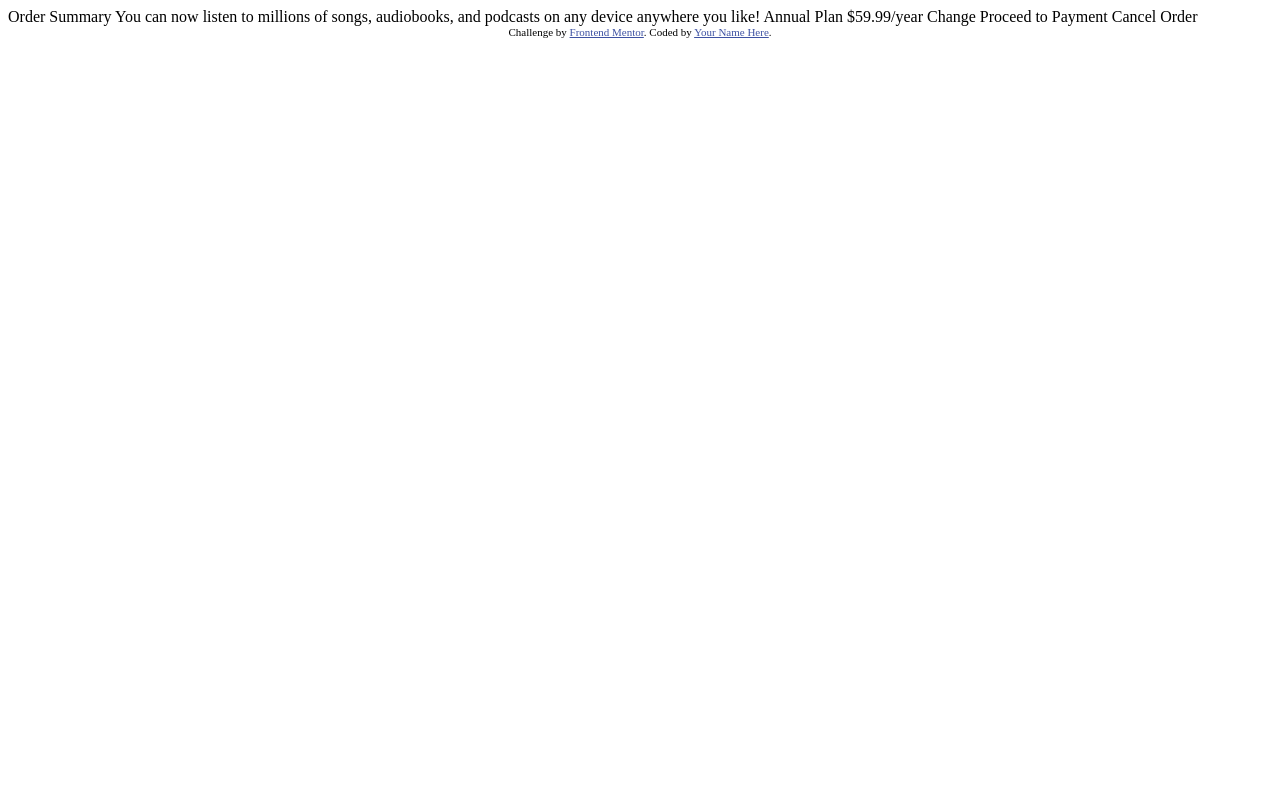
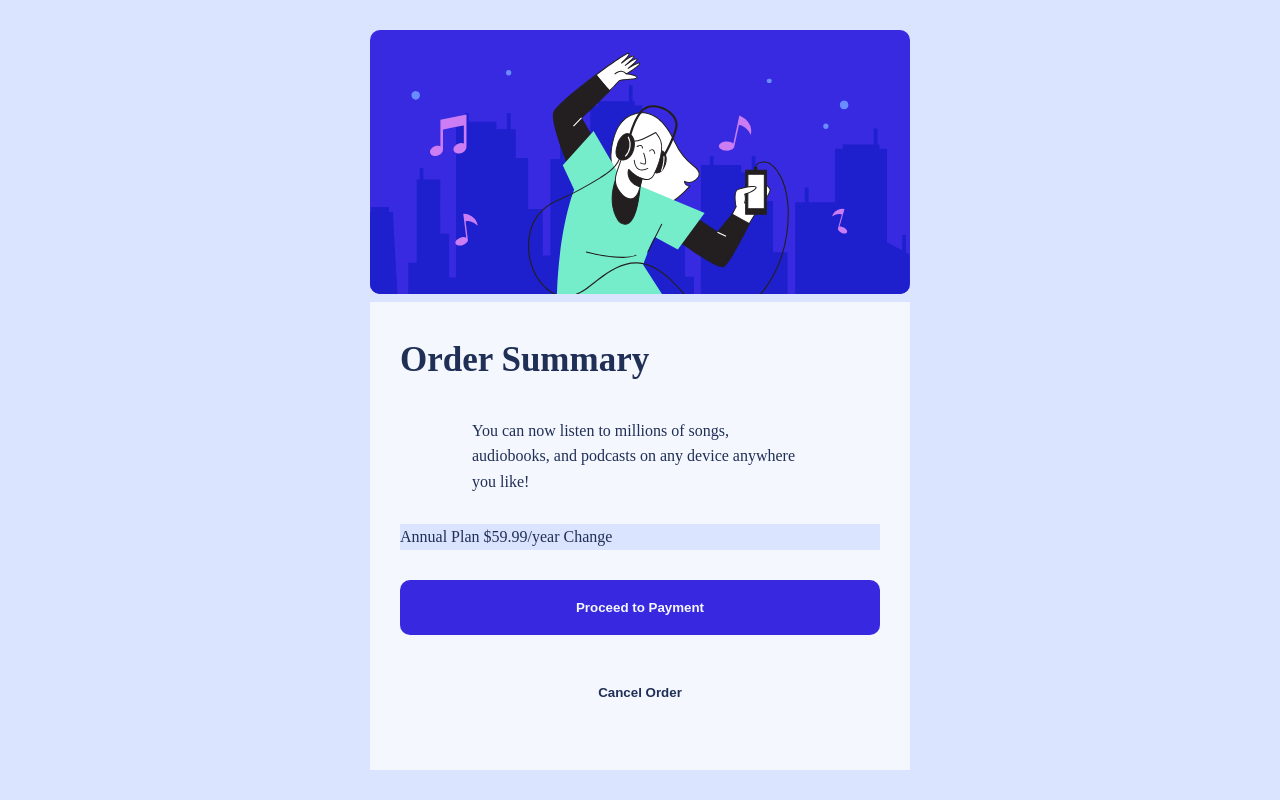
Before and after one commit to cemmanuelonyema/Frontend-Mentors-Projects, a plain HTML site: page order-summary-component-main/index.html in a window 1280 px wide. Drawn offline with Linux system fonts and the light colour scheme.

Commit message:
added a folder and some styles for the order summary

```diff
--- a/order-summary-component-main/index.html
+++ b/order-summary-component-main/index.html
@@ -1,37 +1,62 @@
 <!DOCTYPE html>
 <html lang="en">
-<head>
-  <meta charset="UTF-8">
-  <meta name="viewport" content="width=device-width, initial-scale=1.0"> <!-- displays site properly based on user's device -->
+  <head>
+    <meta charset="UTF-8" />
+    <meta name="viewport" content="width=device-width, initial-scale=1.0" />
+    <!-- displays site properly based on user's device -->
 
-  <link rel="icon" type="image/png" sizes="32x32" href="./images/favicon-32x32.png">
+    <link
+      rel="icon"
+      type="image/png"
+      sizes="32x32"
+      href="./images/favicon-32x32.png"
+    />
+    <link rel="stylesheet" href="style.css" />
 
-  <title>Frontend Mentor | Order summary card</title>
+    <title>Frontend Mentor | Order summary card</title>
 
-  <!-- Feel free to remove these styles or customise in your own stylesheet 👍 -->
+    <!-- Feel free to remove these styles or customise in your own stylesheet 👍
   <style>
     .attribution { font-size: 11px; text-align: center; }
     .attribution a { color: hsl(228, 45%, 44%); }
-  </style>
-</head>
-<body>
+  </style> -->
+  </head>
+  <body>
+    <main>
+      <picture class="image-container">
+        <source media="(min-width:40.625em)"
+        srcset="./images/pattern-background-desktop.svg'' />
+        <source
+          media="(max-width: 40.625em)"
+          srcset="./images/pattern-background-mobile.svg"
+        />
+        <img src="./images/illustration-hero.svg" alt="product image" />
+      </picture>
 
-  Order Summary
+      <div class="content-container">
+        <h1>Order Summary</h1>
+        <p class="para">
+          You can now listen to millions of songs, audiobooks, and podcasts on
+          any device anywhere you like!
+        </p>
+        <div class="diva">
+          <span
+            ><img src="./images/icon-music.svg" alt="music icon" srcset=""
+          /></span>
+          <span> Annual Plan </span>
+          <span> $59.99/year </span>
+          <span>Change</span>
+        </div>
+        <button class="btn btn-primary">Proceed to Payment</button>
+        <button class="btn btn-secondary">Cancel Order</button>
+      </div>
+    </main>
 
-  You can now listen to millions of songs, audiobooks, and podcasts on any
-  device anywhere you like!
-
-  Annual Plan
-  $59.99/year
-
-  Change
-
-  Proceed to Payment
-  Cancel Order
-
-  <div class="attribution">
-    Challenge by <a href="https://www.frontendmentor.io?ref=challenge" target="_blank">Frontend Mentor</a>.
-    Coded by <a href="#">Your Name Here</a>.
-  </div>
-</body>
+    <!-- <div class="attribution">
+      Challenge by
+      <a href="https://www.frontendmentor.io?ref=challenge" target="_blank"
+        >Frontend Mentor</a
+      >. Coded by <a href="#">Your Name Here</a>.
+    </div> -->
+  </body>
 </html>
--- /dev/null
+++ b/order-summary-component-main/style.css
@@ -0,0 +1,141 @@
+:root {
+  /* ## Colors */
+
+  /* ### Primary */
+
+  --pale-blue-1: hsl(225, 100%, 93%);
+  --bright-blue: hsl(245, 75%, 52%);
+
+  /* ### Neutral */
+
+  --pale-blue-2: hsl(225, 100%, 98%);
+  --desaturated-blue: hsl(224, 23%, 55%);
+  --dark-blue: hsl(223, 47%, 23%);
+
+  /* ## Typography */
+
+  /* ### Body Copy */
+
+  /* - Font size (paragraph): 16px */
+
+  /* ### Font */
+  /*
+- Family: [Red Hat Display](https://fonts.google.com/specimen/Red+Hat+Display)
+- Weights: 500, 700, 900 */
+}
+
+*,
+*::after,
+*::before {
+  margin: 0;
+  padding: 0;
+  box-sizing: inherit;
+}
+
+html {
+  font-size: 62.5%;
+  box-sizing: border-box;
+}
+
+body {
+  min-height: 100vh;
+  background-color: var(--pale-blue-1);
+  font-size: 1.6rem;
+  line-height: 1.6;
+  font-family: var(--body-text);
+  font-weight: 500;
+  color: var(--dark-blue);
+
+  display: grid;
+  align-items: center;
+  /* justify-content: center; */
+}
+
+.diva {
+  background-color: var(--pale-blue-1);
+}
+.diva span:nth-child(1) {
+  display: none;
+}
+.diva span:nth-child(2) {
+}
+.diva span:nth-child(3) {
+}
+.para {
+  width: 70%;
+  margin: auto;
+}
+
+main {
+  max-width: 60rem;
+  margin: 0 auto;
+  padding: 3rem;
+  display: flex;
+  flex-direction: column;
+}
+
+img {
+  width: 100%;
+  height: 100%;
+  /* object-fit: cover; */
+  border-radius: 1rem;
+  transition: all ease-in-out 0.4s;
+}
+
+.content-container {
+  padding: 3rem 3rem 5rem 3rem;
+  display: flex;
+  flex-direction: column;
+  gap: 3rem;
+  background-color: var(--pale-blue-2);
+
+  /* flex: 1; */
+  /* width: 50%; */
+}
+
+h1 {
+  font-size: 3.5rem;
+  /* font-family: var(--head-text); */
+  font-family: "Fraunces", serif;
+  color: var(--dark-blue);
+  font-weight: bolder;
+}
+.desc {
+  line-height: 1.8;
+}
+
+.preview {
+  letter-spacing: 7px;
+  text-transform: uppercase;
+  font-weight: 500;
+  font-size: 1rem;
+}
+.btn {
+  text-decoration: none;
+  border-radius: 1rem;
+  border: none;
+  padding: 2rem 4rem;
+  font-weight: bold;
+  transition: all ease-in-out 0.4s;
+}
+
+.btn-primary {
+  color: var(--pale-blue-2);
+  background-color: var(--bright-blue);
+  /* display: flex;
+  gap: 1rem;
+  align-items: center;
+  justify-content: center;
+  border: none; */
+}
+
+.btn-primary:hover {
+  background-color: var(--desaturated-blue);
+}
+
+.btn-secondary {
+  background-color: var(--pale-blue-2);
+  color: var(--dark-blue);
+}
+.btn-secondary:hover {
+}
```
